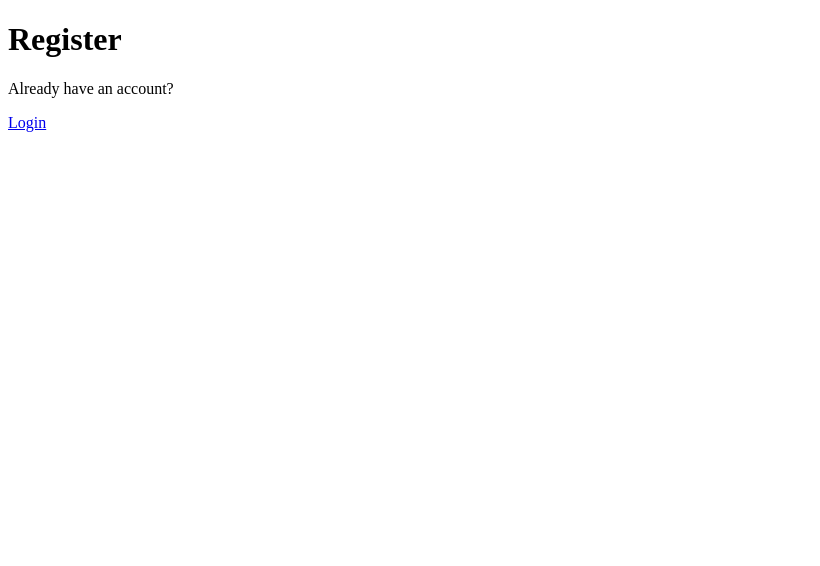
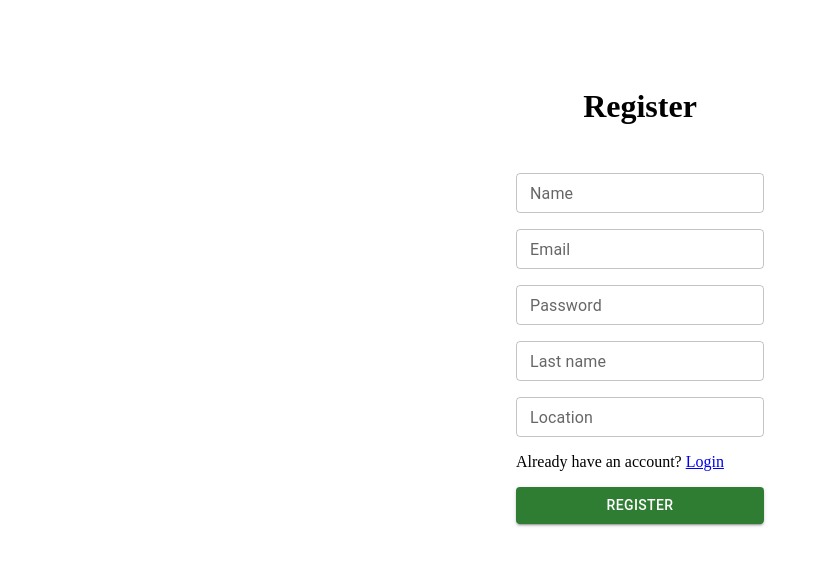
Before and after one commit to chubibobibo/JobTracker, a React (Vite) app in the folder frontend/: page /register in a window 1280 px wide. Shown: the top 566 px of the page, without its empty margins (0-820 px from the left). Built offline with nearby package versions, Linux system fonts and the light colour scheme.

Commit message:
createdd skeleton register form

```diff
--- a/frontend/src/pages/Register.jsx
+++ b/frontend/src/pages/Register.jsx
@@ -1,10 +1,70 @@
 import { Link } from "react-router-dom";
+//import material UI
+import { FormControl } from "@mui/material";
+import TextField from "@mui/material/TextField";
+import Box from "@mui/material/Box";
+import Stack from "@mui/material/Stack";
+import Button from "@mui/material/Button";
+
+//custom css
+import "../utils/styles/registerFormContainer.css";
+
 function Register() {
   return (
-    <div>
-      <h1>Register</h1>
-      <p>Already have an account?</p>
-      <Link to='/login'>Login</Link>
+    <div className='registerContainer'>
+      <form action='' className='regForm'>
+        <div className='registerFormContainer'>
+          <Stack spacing={2}>
+            <h1 className='regLabel'>Register</h1>
+            {/* name */}
+            <TextField
+              id='outlined-basic'
+              label='Name'
+              variant='outlined'
+              size='small'
+              type='text'
+            />
+            {/* email */}
+            <TextField
+              id='outlined-basic'
+              label='Email'
+              variant='outlined'
+              size='small'
+              type='email'
+            />
+            {/* password */}
+            <TextField
+              id='outlined-basic'
+              label='Password'
+              variant='outlined'
+              size='small'
+              type='password'
+            />
+            {/* last name */}
+            <TextField
+              id='outlined-basic'
+              label='Last name'
+              variant='outlined'
+              size='small'
+              type='text'
+            />
+            {/* location */}
+            <TextField
+              id='outlined-basic'
+              label='Location'
+              variant='outlined'
+              size='small'
+              type='text'
+            />
+            <p>
+              Already have an account? <Link to='/login'>Login</Link>
+            </p>
+            <Button variant='contained' color='success' type='submit'>
+              Register
+            </Button>
+          </Stack>
+        </div>
+      </form>
     </div>
   );
 }
--- /dev/null
+++ b/frontend/src/utils/styles/registerFormContainer.css
@@ -0,0 +1,19 @@
+.registerContainer {
+  width: auto;
+}
+
+.registerFormContainer {
+  display: flex;
+  justify-content: center;
+  margin-top: 5rem;
+}
+
+.regForm {
+  display: flex;
+  justify-content: center;
+}
+
+.regLabel {
+  align-self: center;
+  padding-bottom: 2rem;
+}
```
